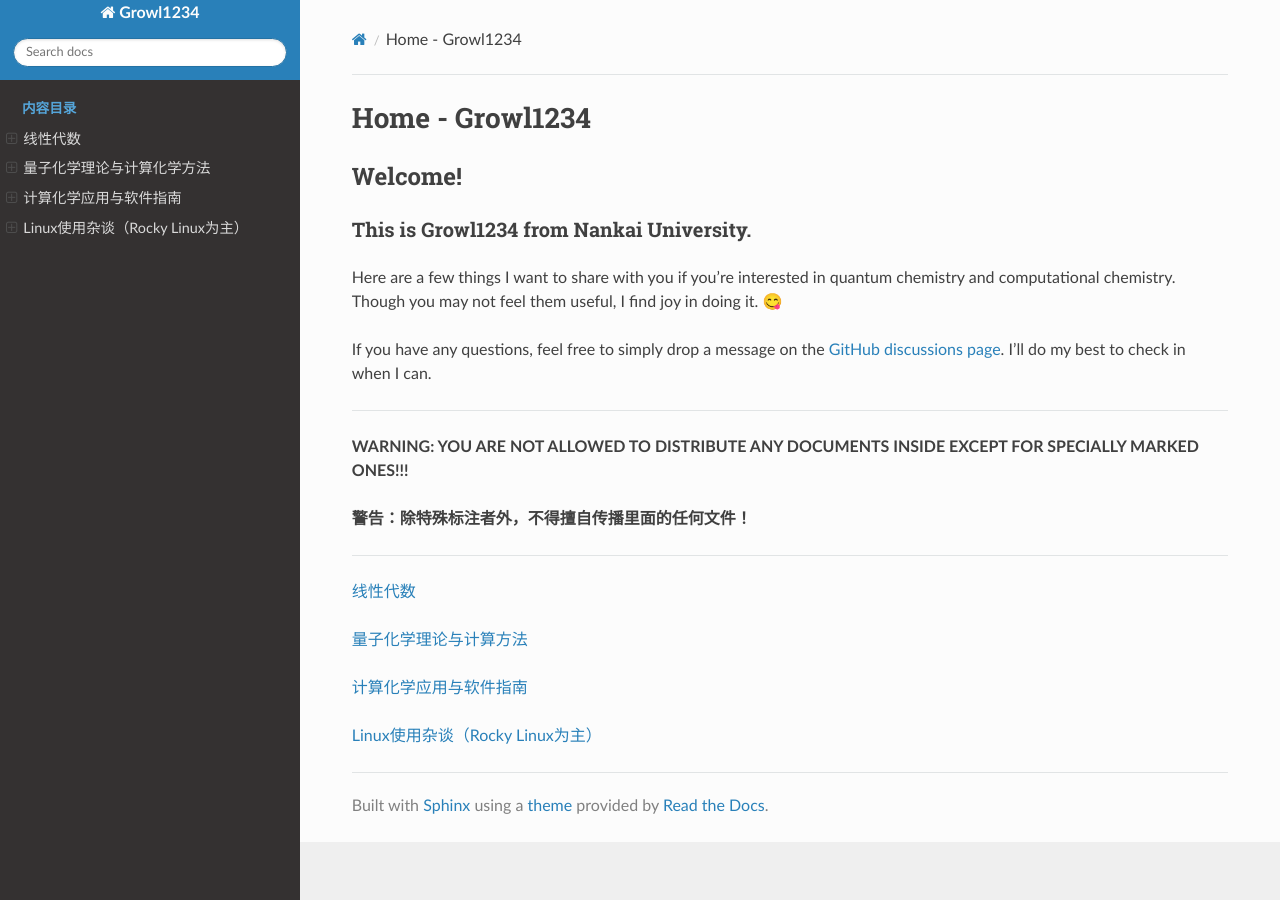
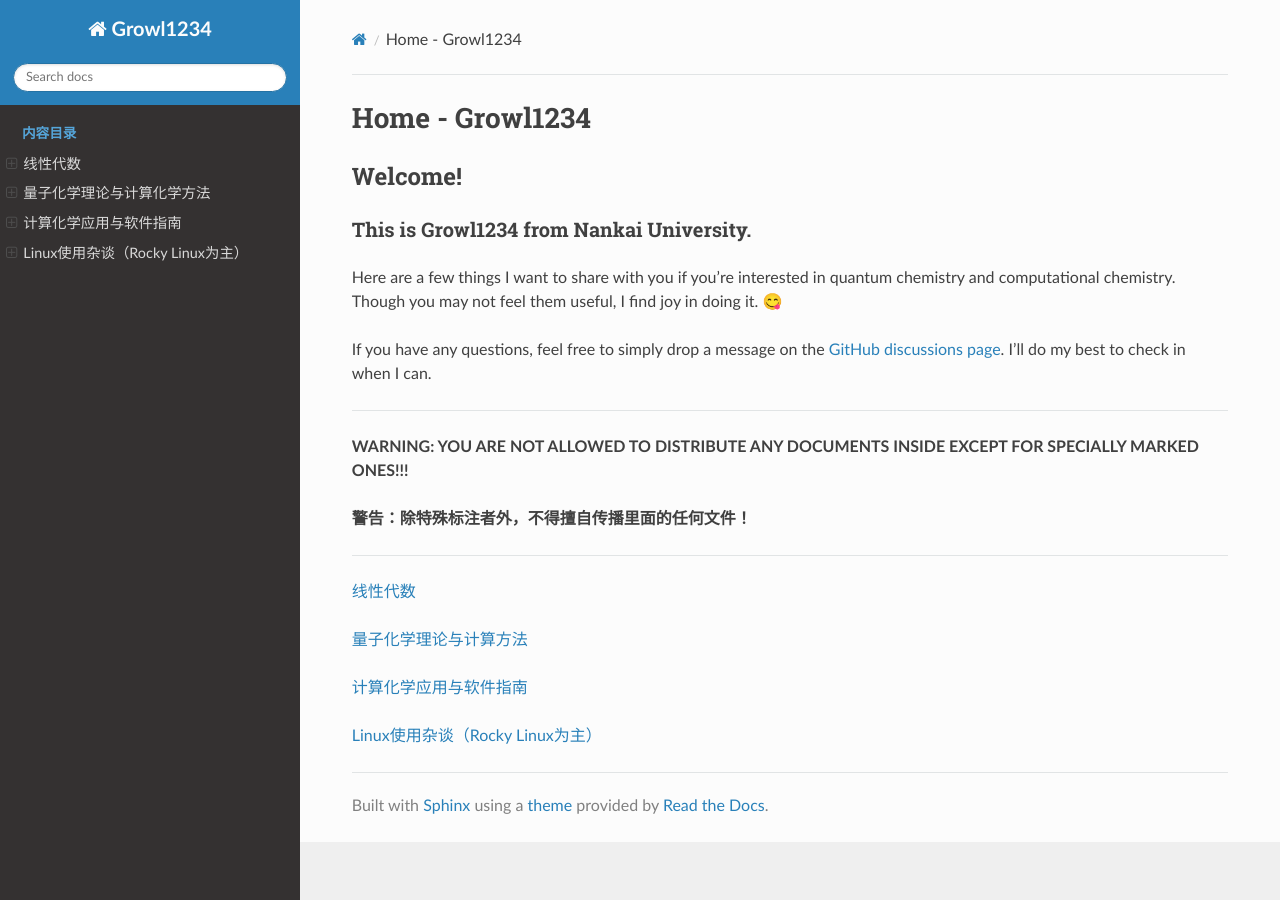
Before and after one commit to Growl1234/RTDProject, a Sphinx documentation site: the page built from source/index.rst, in a window 1280 px wide. Built offline with Sphinx 7.4.7 and the Read the Docs theme 3.1.0, drawn with Linux system fonts in a browser that asks for light colours.

Commit message:
Update custom.css

```diff
--- a/source/_static/custom.css
+++ b/source/_static/custom.css
@@ -3,11 +3,7 @@
   width: 100% !important;
 }
 
-.wy-side-nav-search {
-    padding-top: 0 !important;
-    margin-top: 0 !important;
-}
-
+.wy-side-nav-search > a,
 .wy-side-nav-search .wy-dropdown > a {
     font-size: 20px !important;
     font-weight: bold !important;
```
